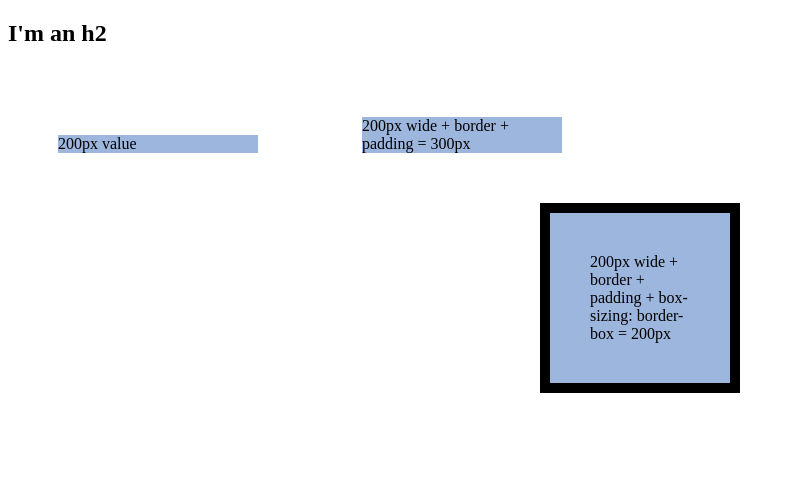
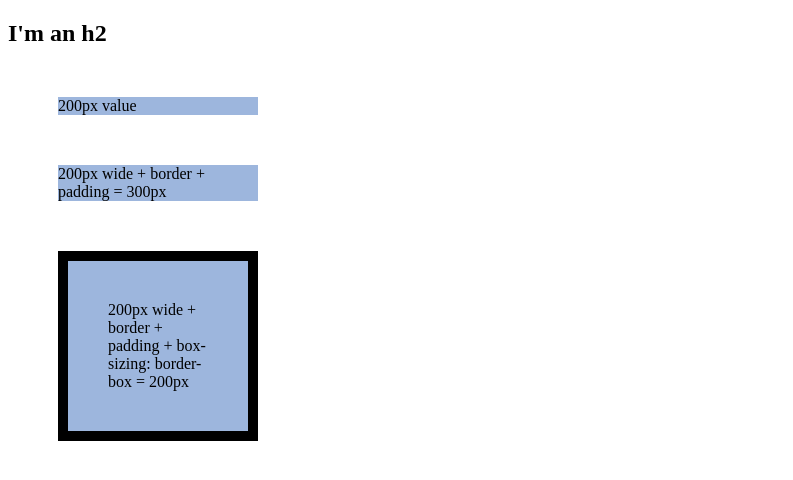
Before and after one commit to tonworks/intermediate-css, a plain HTML site: page index.html in a window 1280 px wide. Shown: the whole page, without its empty margins (0-793 px from the left). Drawn offline with Linux system fonts and the light colour scheme.

Commit message:
Removed inline-block.

```diff
--- a/css/styles.css
+++ b/css/styles.css
@@ -1,6 +1,5 @@
 .test-box {
     background: #9db6dd;
-    display: inline-block;
     margin: 50px;
     width: 200px;
 }
@@ -12,6 +11,4 @@
 
 .test-box-sizing {
     box-sizing: border-box;
-    display: block;
-    margin: auto;
 }
```
